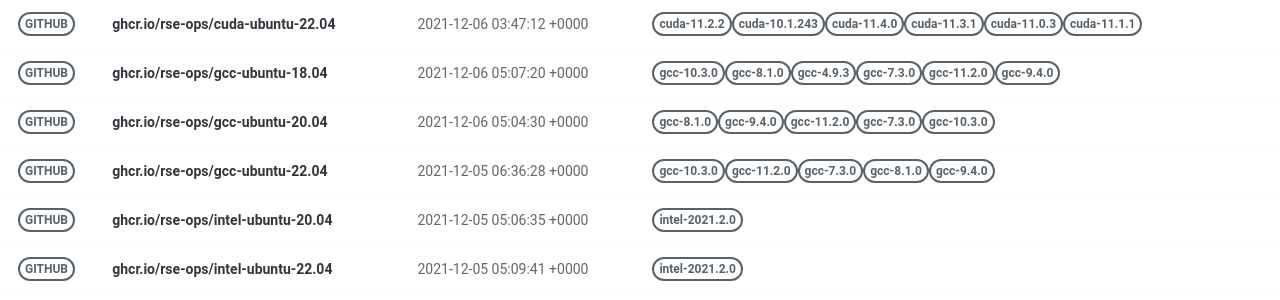
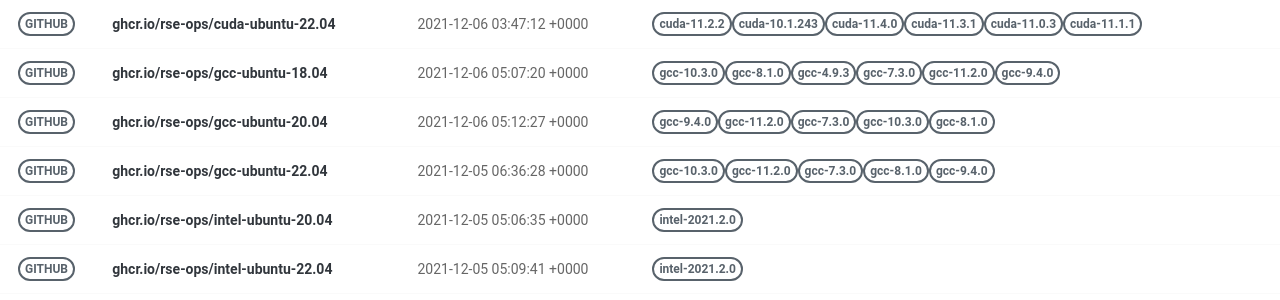
Before and after one commit to rse-ops/docker-images, a Jekyll site: the page built from pages/index.md, in a window 1280 px wide. Shown: the part 326-626 px from the top of the page. Built offline with Jekyll 4.4.1, drawn with Linux system fonts in a browser that asks for light colours; nearby versions of some CDN libraries.

Commit message:
Automated push to update library 2021-12-06

```diff
--- a/_library/ghcr.io-rse-ops-gcc-ubuntu-20.04.md
+++ b/_library/ghcr.io-rse-ops-gcc-ubuntu-20.04.md
@@ -1,14 +1,11 @@
 ---
 layout: container
 name: ghcr.io/rse-ops/gcc-ubuntu-20.04
-updated_at: 2021-12-06 05:04:30.922219
+updated_at: 2021-12-06 05:12:27.199557
 
 
 container_url: https://github.com/orgs/rse-ops/packages/container/package/gcc-ubuntu-20.04
 versions:
- - tag: gcc-8.1.0
-   dockerfile: https://github.com/rse-ops/docker-images/blob/main/ubuntu/gcc/Dockerfile
-   manifest: https://crane.ggcr.dev/manifest/ghcr.io/rse-ops/gcc-ubuntu-20.04:gcc-8.1.0
  - tag: gcc-9.4.0
    dockerfile: https://github.com/rse-ops/docker-images/blob/main/ubuntu/gcc/Dockerfile
    manifest: https://crane.ggcr.dev/manifest/ghcr.io/rse-ops/gcc-ubuntu-20.04:gcc-9.4.0
```
Also changed, not shown: other parts of _library/ghcr.io-rse-ops-gcc-ubuntu-20.04.md (+3 -0 lines).
